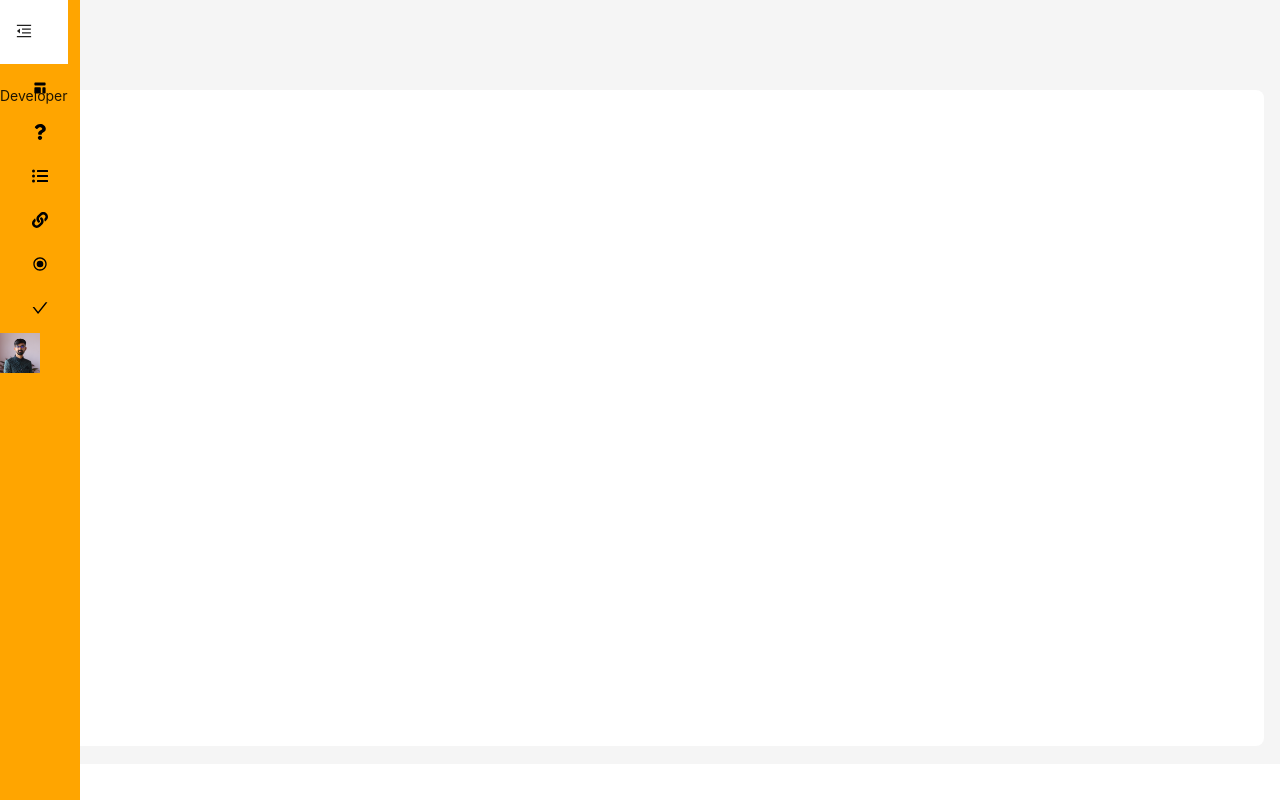
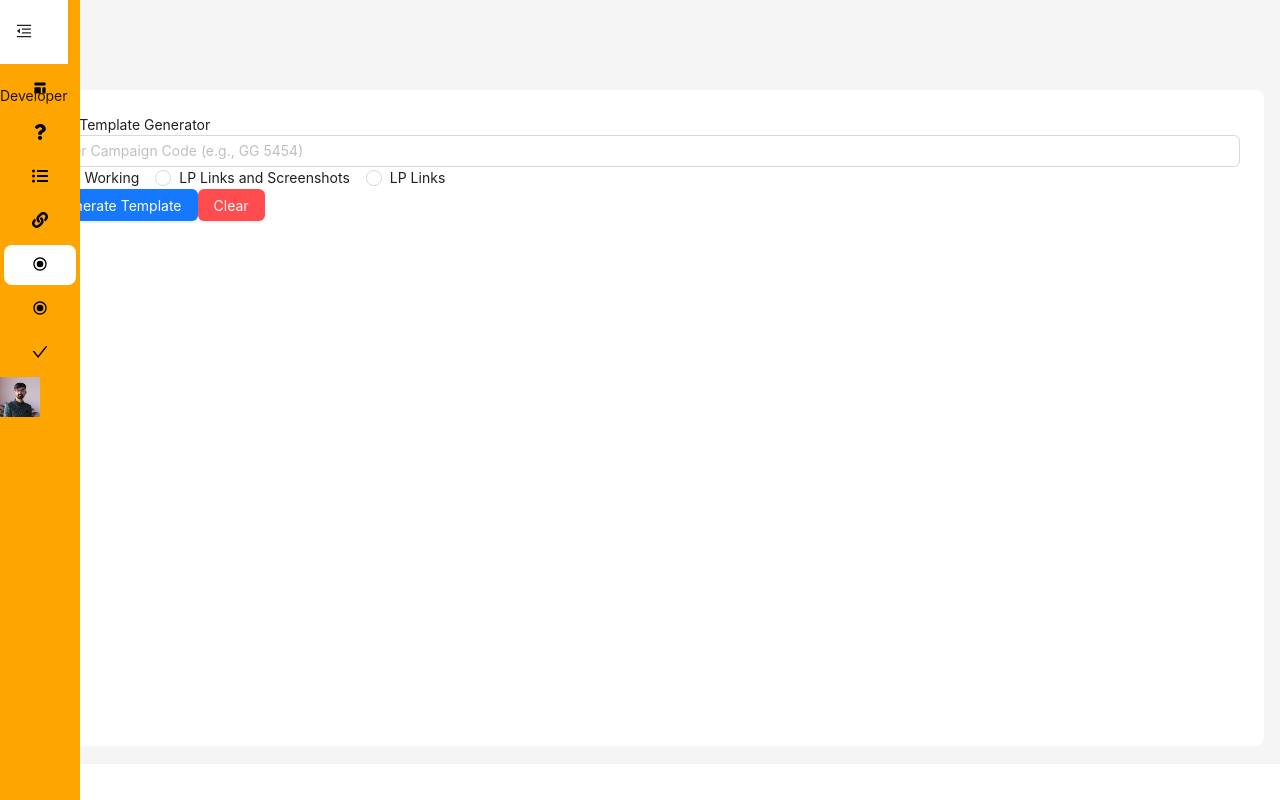
Before and after one commit to atultingre/flexisales-useful-tools, a React (Vite) app: page /email-template in a window 1280 px wide. Built offline with nearby package versions, Linux system fonts and the light colour scheme.

Commit message:
Email template generator

```diff
--- a/src/App.jsx
+++ b/src/App.jsx
@@ -9,6 +9,7 @@ import Campaign from "./components/Campaign/Campaign";
 import Login from "./components/Auth/Login";
 import Signup from "./components/Auth/Signup";
 import TemplateCard from "./components/Template/TemplateCard";
+import EmailTemplateGenerator from "./components/EmailTemplateGenerator/EmailTemplateGenerator";
 
 const App = () => {
   return (
@@ -23,6 +24,7 @@ const App = () => {
         <Route path="/list" element={<ListGenerator />} />
         <Route path="/url-generator" element={<UrlGenerator />} />
         <Route path="/template" element={<TemplateCard />} />
+        <Route path="/email-template" element={<EmailTemplateGenerator />} />
       </Routes>
     </Dashboard>
   );
--- a/src/components/Dashboard/SideBarMenu.jsx
+++ b/src/components/Dashboard/SideBarMenu.jsx
@@ -20,6 +20,7 @@ const SideBarMenu = () => {
     { key: "/select", icon: <FaQuestion />, label: "CQ Questions" },
     { key: "/list", icon: <FaListUl />, label: "List" },
     { key: "/url-generator", icon: <FaLink />, label: "Url Generator" },
+    { key: "/email-template", icon: <MdOutlineRadioButtonChecked />, label: "Email Template" },
     { key: "/radio", icon: <MdOutlineRadioButtonChecked />, label: "Radio" },
     { key: "/checkbox", icon: <CheckOutlined />, label: "Checkbox" },
   ];
--- /dev/null
+++ b/src/components/EmailTemplateGenerator/EmailTemplateGenerator.jsx
@@ -0,0 +1,98 @@
+import React, { useState } from "react";
+import { Input, Radio, Button, notification } from "antd";
+import "tailwindcss/tailwind.css";
+import { CopyOutlined } from "@ant-design/icons";
+
+const EmailTemplateGenerator = () => {
+  const [campaignCode, setCampaignCode] = useState("");
+  const [templateType, setTemplateType] = useState("allWorking");
+  const [generatedTemplate, setGeneratedTemplate] = useState("");
+
+  const handleGenerate = () => {
+    let template = "";
+
+    switch (templateType) {
+      case "allWorking":
+        template = `Hi Team,\n\nAll Content and Abstract Links are working for ${campaignCode}\n\nBest regards,\n\nAtul Tingre\nSoftware Developer\nFlexisales Inc\nMobile: 8806234568\natul.tingre@flexisales.co.in\nwww.flexisales.com`;
+        break;
+      case "lpLinksAndScreenshots":
+        template = `Hi Team,\n\nPFA for Landing Page Links and Screenshots For ${campaignCode}\n\nBest regards,\n\nAtul Tingre\nSoftware Developer\nFlexisales Inc\nMobile: 8806234568\natul.tingre@flexisales.co.in\nwww.flexisales.com`;
+        break;
+      case "lpLinks":
+        template = `Hi Team,\n\nPlease Find Below Landing Page Links For ${campaignCode}\n\nBest regards,\n\nAtul Tingre\nSoftware Developer\nFlexisales Inc\nMobile: 8806234568\natul.tingre@flexisales.co.in\nwww.flexisales.com`;
+        break;
+      default:
+        break;
+    }
+
+    setGeneratedTemplate(template);
+  };
+
+  const handleCopy = () => {
+    navigator.clipboard.writeText(generatedTemplate);
+    notification.success({
+      message: "Copied to Clipboard",
+      description: "The email template has been copied to your clipboard.",
+      placement: "topRight",
+    });
+  };
+
+  const handleClear = () => {
+    setCampaignCode("");
+    setGeneratedTemplate("");
+  };
+
+  return (
+    <div className="max-w-lg mx-auto mt-8 p-4 shadow-lg rounded-lg bg-white">
+      <h2 className="text-2xl font-bold mb-4">Email Template Generator</h2>
+
+      <Input
+        placeholder="Enter Campaign Code (e.g., GG 5454)"
+        value={campaignCode}
+        onChange={(e) => setCampaignCode(e.target.value)}
+        className="mb-4"
+      />
+
+      <Radio.Group
+        onChange={(e) => setTemplateType(e.target.value)}
+        value={templateType}
+        className="mb-4"
+      >
+        <Radio value="allWorking">All Working</Radio>
+        <Radio value="lpLinksAndScreenshots">LP Links and Screenshots</Radio>
+        <Radio value="lpLinks">LP Links</Radio>
+      </Radio.Group>
+      <div className="flex flex-col md:flex-row gap-3">
+        <Button type="primary" onClick={handleGenerate} className="w-full mb-4">
+          Generate Template
+        </Button>
+        <Button
+          type="primary"
+          danger
+          onClick={handleClear}
+          className="w-full mb-4"
+        >
+          Clear
+        </Button>
+      </div>
+
+      {generatedTemplate && (
+        <div className="mt-4 p-4 border rounded bg-gray-100 w-full">
+          <div className="w-full flex justify-end ">
+            <Button
+              type="default"
+              icon={<CopyOutlined />}
+              onClick={handleCopy}
+              className="mt-2 "
+            >
+              Copy to Clipboard
+            </Button>
+          </div>
+          <pre>{generatedTemplate}</pre>
+        </div>
+      )}
+    </div>
+  );
+};
+
+export default EmailTemplateGenerator;
```
